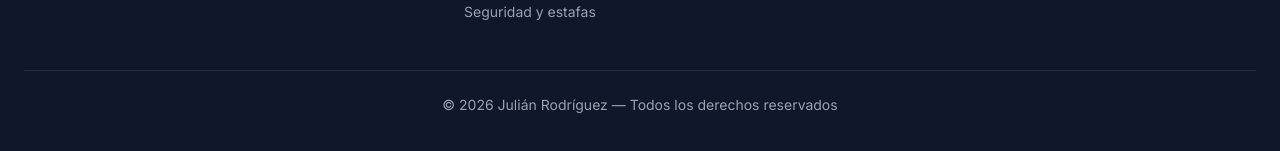
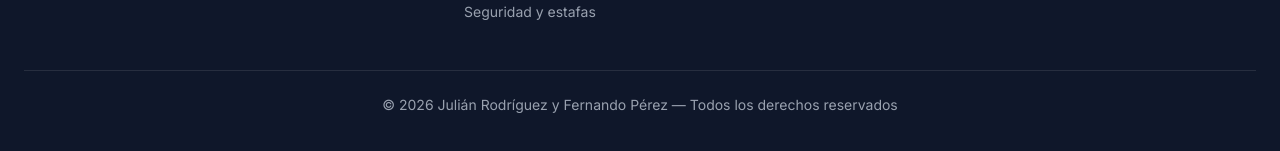
Before and after one commit to JuliRSDev/huella-de-regreso, a React (Vite) app: page /seguridad in a window 1280 px wide. Shown: the part 1470-1621 px from the top of the page. Built offline with nearby package versions, Linux system fonts and the light colour scheme; no server answers.

Commit message:
chore: credit both project authors in the footer

```diff
--- a/src/layout/Footer.jsx
+++ b/src/layout/Footer.jsx
@@ -72,7 +72,7 @@ const Footer = () => {
 
             {/* LINEA FINAL */}
             <div className="border-t border-white/10 mt-12 pt-6 text-center text-sm text-gray-400">
-            © {new Date().getFullYear()} Julián Rodríguez — Todos los derechos reservados
+            © {new Date().getFullYear()} Julián Rodríguez y Fernando Pérez — Todos los derechos reservados
             </div>
 
         </div>
```
